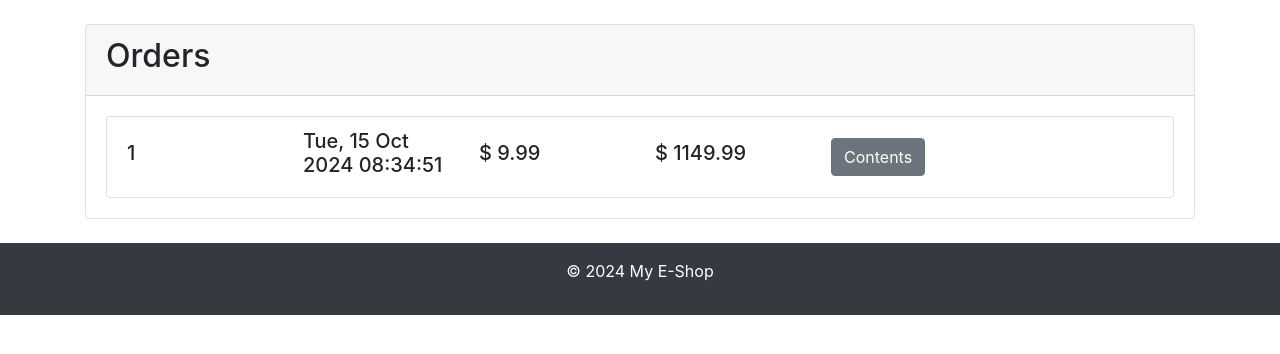
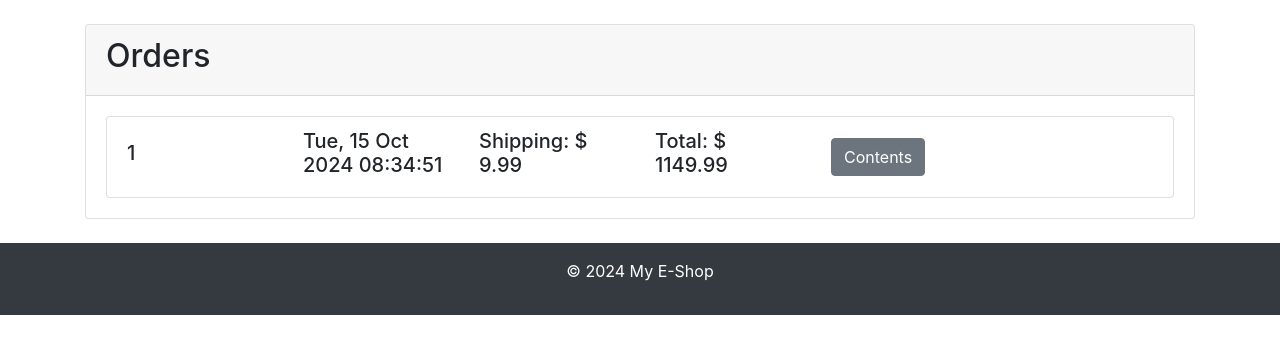
Before and after one commit to theofanisgioumatzidis/eshop-flask, a Flask app: page /orders in a window 1280 px wide. Shown: the part 182-536 px from the top of the page. Run offline with Flask 3, Linux system fonts and the light colour scheme; a user stored in the database is signed in; data comes from the database, SQL or seed files in the repository; some libraries are stand-ins or nearby versions.

Commit message:
Update and move orders.html to templates

```diff
--- a/template/orders.html
+++ b/templates/orders.html
@@ -19,10 +19,10 @@
                                 <h5>{{ order.the_date }}</h5>
                             </div>
                             <div class="col-md-2">
-                                <h5>$ {{ order.shipping_cost }}</h5>
+                                <h5>Shipping: $ {{ order.shipping_cost }}</h5>
                             </div>
                             <div class="col-md-2">
-                                <h5>$ {{ order.total_cost }}</h5>
+                                <h5>Total: $ {{ order.total_cost }}</h5>
                             </div>
                             <div class="col-md-2">
                                 <button class="btn btn-secondary" type="button" data-toggle="collapse" data-target="#contents_collapse_{{ order.id }}" aria-expanded="false" aria-controls="contents_collapse_{{ order.id }}">Contents</button>
```
